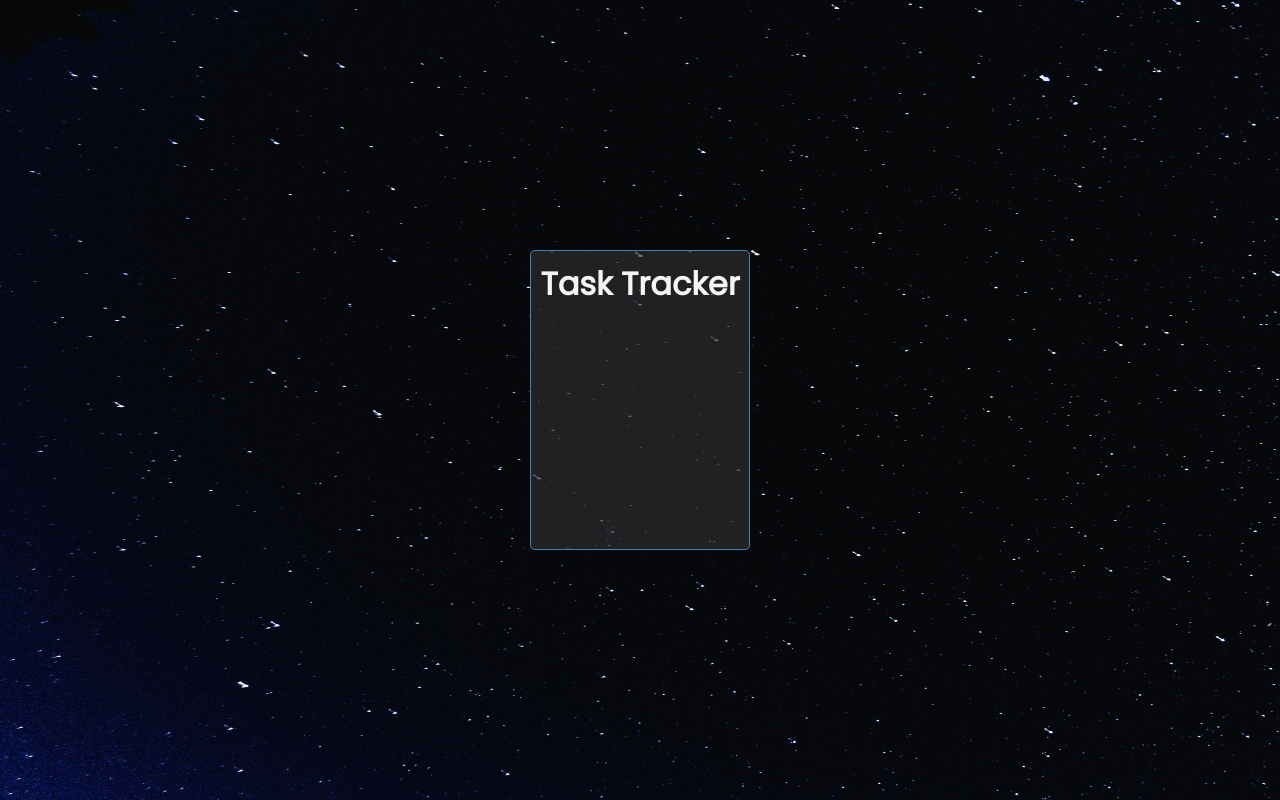
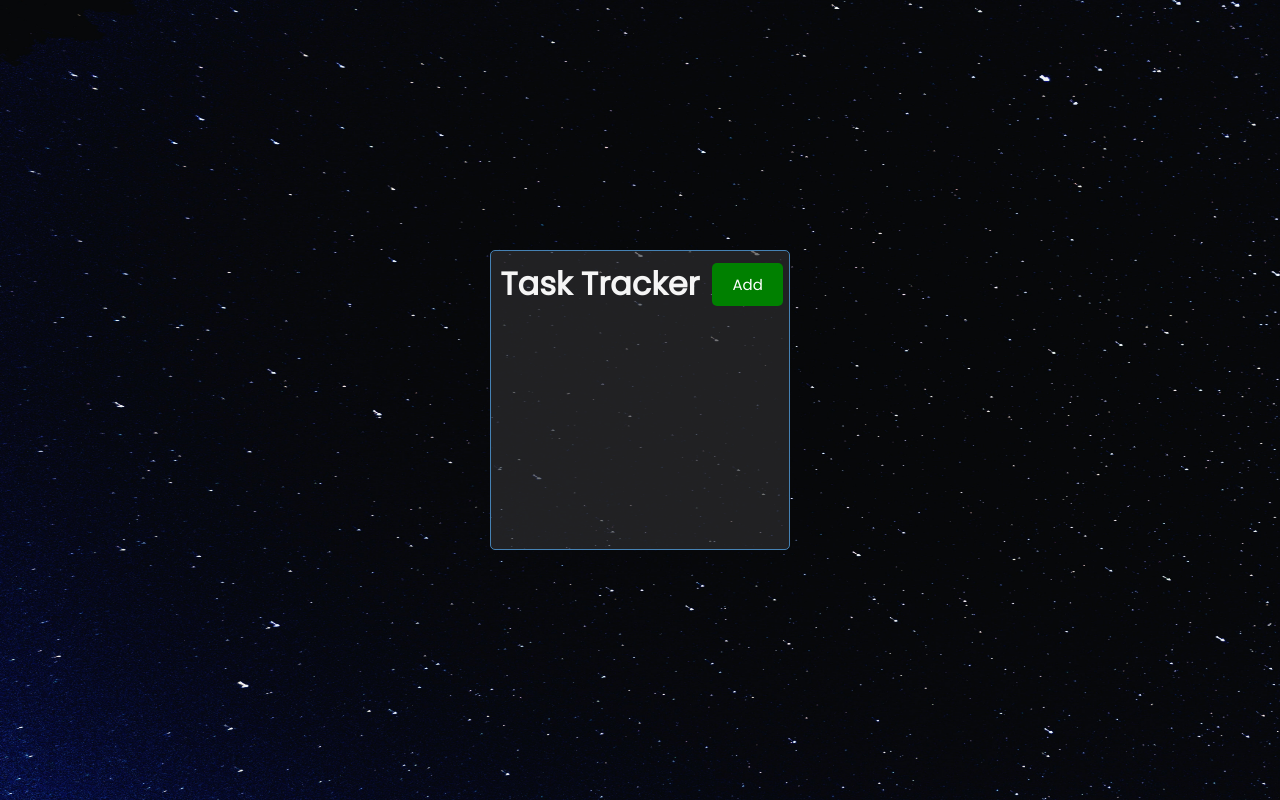
Before and after one commit to atklenner/react-task-tracker, a React (Create React App) app: page / in a window 1280 px wide. Built offline with nearby package versions, Linux system fonts and the light colour scheme.

Commit message:
add button to header

```diff
--- a/src/App.js
+++ b/src/App.js
@@ -3,7 +3,7 @@ import Header from "./components/Header";
 function App() {
   return (
     <div className="container">
-      <Header />
+      <Header title="Task Tracker"/>
     </div>
   );
 }
--- a/src/components/Header.js
+++ b/src/components/Header.js
@@ -1,7 +1,23 @@
-export default function Header() {
+import Button from "./Button";
+import PropTypes from "prop-types";
+
+export default function Header({title}) {
+  const onClick = () => {
+    console.log("Click")
+  }
+
   return (
-    <header>
-      <h1>Task Tracker</h1>
+    <header className="header">
+      <h1>{title}</h1>
+      <Button color="green" text="Add" onClick={onClick} />
     </header>
   );
 }
+
+Header.defaultProps = {
+  title: "Task Tracker"
+}
+
+Header.propTypes = {
+  title: PropTypes.string.isRequired
+}
```
